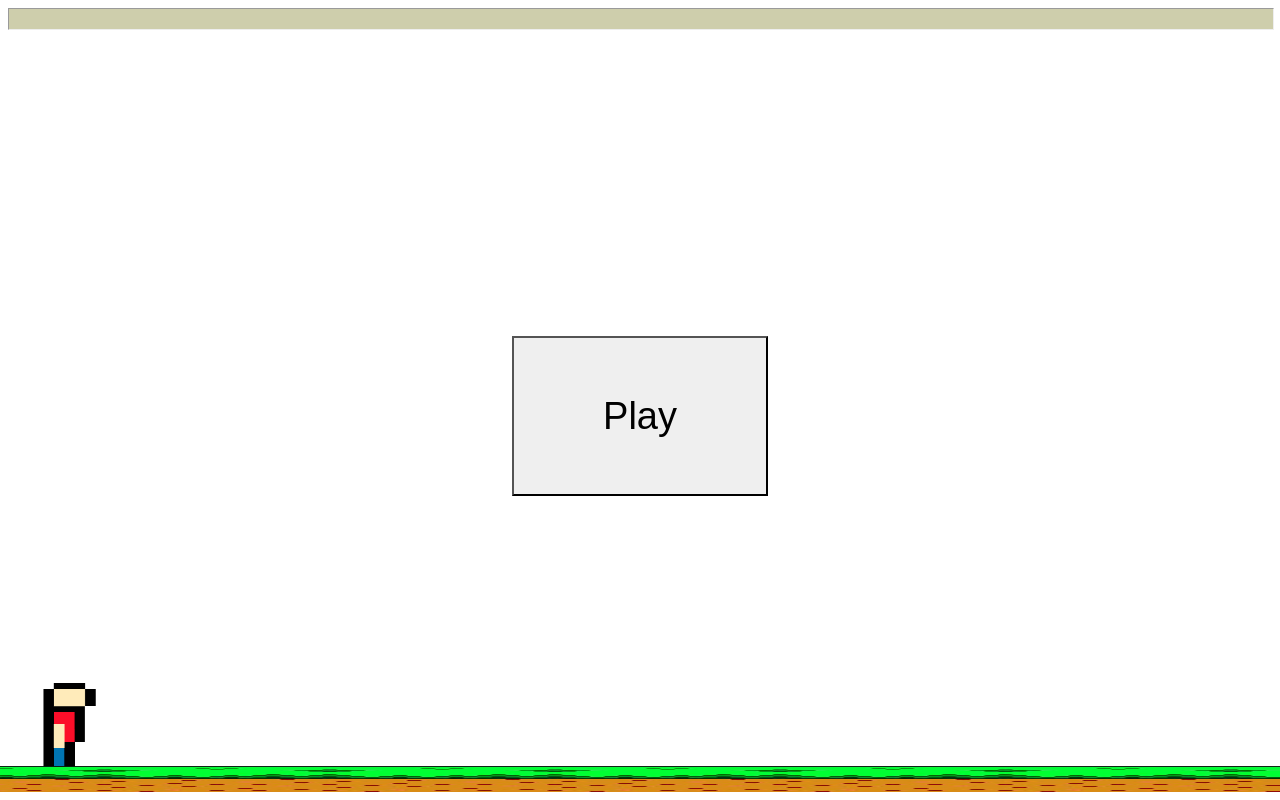
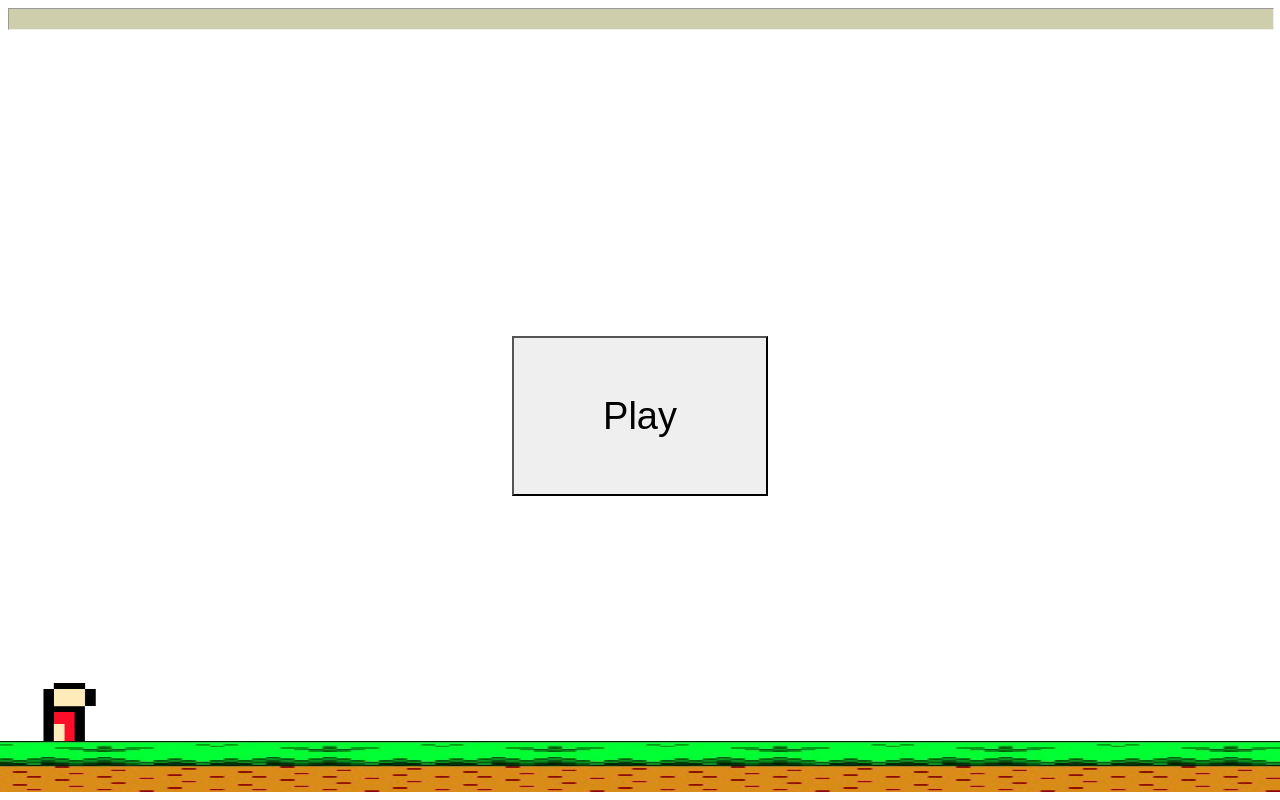
Before and after one commit to XoXo-ICA/view, a plain HTML site: page index.html in a window 1280 px wide. Drawn offline with Linux system fonts and the light colour scheme.

Commit message:
Update index.html

```diff
--- a/index.html
+++ b/index.html
@@ -62,7 +62,7 @@ border-width: 2px;
   bottom: 1%;
   left: -10%;
   width: 110%;
-  height: 10%;
+  height: 20%;
 }
 </style>
 
```
